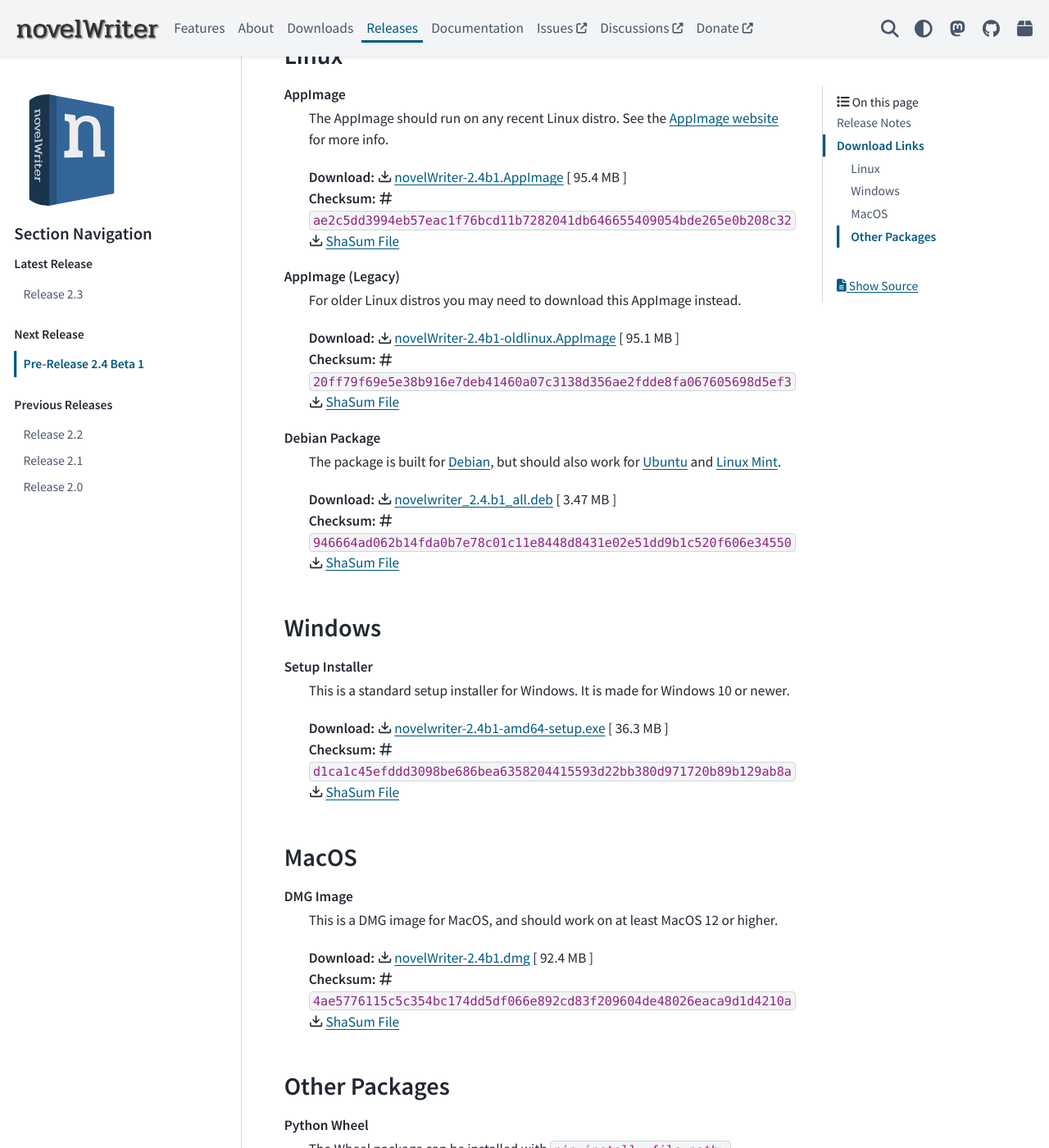
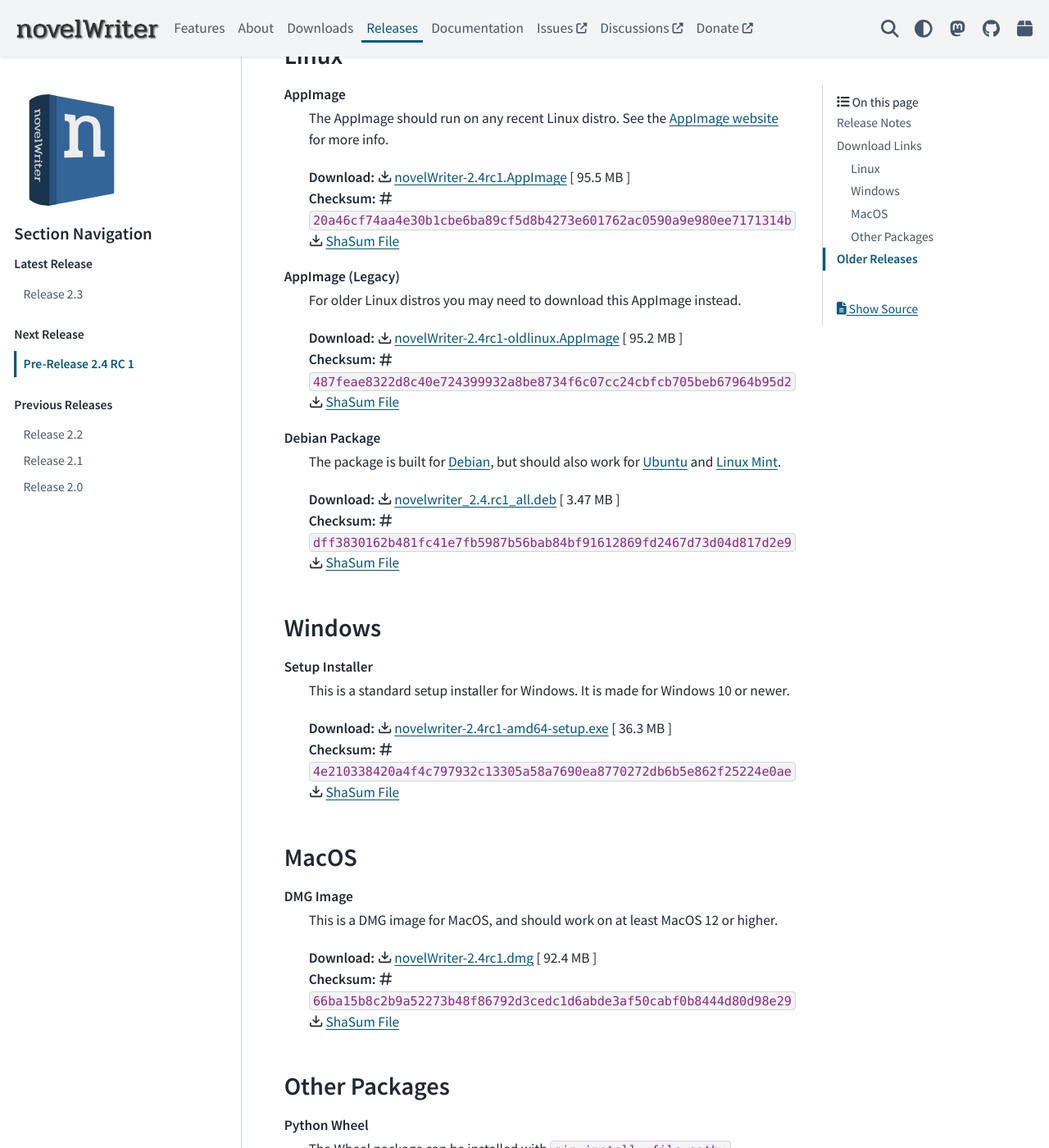
Before and after one commit to vkbo/novelWriter.io, a Sphinx documentation site: the page built from source/releases/release_2_4.rst, in a window 1280 px wide and 1400 px high, scrolled down 812 px. Shown: the whole window at 82% size. Built offline with Sphinx 7.4.7 and the PyData theme 0.15.4, drawn with Linux system fonts in a browser that asks for light colours; some of the changed text lies outside the part shown.

Commit message:
Release 2.4 RC 1

```diff
--- a/source/generated/download_pre_release.rst
+++ b/source/generated/download_pre_release.rst
@@ -4,10 +4,10 @@
 .. _Linux Mint: https://linuxmint.com/
 .. _novelWriter Repository: https://github.com/vkbo/novelWriter/
 
-| **Release Version:** Version 2.4 Beta 1
-| **Release Date:** March 26, 2024
+| **Release Version:** Version 2.4 RC 1
+| **Release Date:** April 6, 2024
 | **Release Notes:** :ref:`main_release_2_4`
-| **GitHub Release:** :octicon:`mark-github` `GitHub <https://github.com/vkbo/novelWriter/releases/tag/v2.4b1>`__
+| **GitHub Release:** :octicon:`mark-github` `GitHub <https://github.com/vkbo/novelWriter/releases/tag/v2.4rc1>`__
 
 Linux
 -----
@@ -15,20 +15,20 @@
 **AppImage**
    The AppImage should run on any recent Linux distro. See the `AppImage website`_ for more info.
 
-   | **Download:** :octicon:`download` `novelWriter-2.4b1.AppImage <https://github.com/vkbo/novelWriter/releases/download/v2.4b1/novelWriter-2.4b1.AppImage>`__ [ 95.4 MB ]
-   | **Checksum:** :octicon:`hash` ``ae2c5dd3994eb57eac1f76bcd11b7282041db646655409054bde265e0b208c32`` :octicon:`download` `ShaSum File <https://github.com/vkbo/novelWriter/releases/download/v2.4b1/novelWriter-2.4b1.AppImage.sha256>`__
+   | **Download:** :octicon:`download` `novelWriter-2.4rc1.AppImage <https://github.com/vkbo/novelWriter/releases/download/v2.4rc1/novelWriter-2.4rc1.AppImage>`__ [ 95.5 MB ]
+   | **Checksum:** :octicon:`hash` ``20a46cf74aa4e30b1cbe6ba89cf5d8b4273e601762ac0590a9e980ee7171314b`` :octicon:`download` `ShaSum File <https://github.com/vkbo/novelWriter/releases/download/v2.4rc1/novelWriter-2.4rc1.AppImage.sha256>`__
 
 **AppImage (Legacy)**
    For older Linux distros you may need to download this AppImage instead.
 
-   | **Download:** :octicon:`download` `novelWriter-2.4b1-oldlinux.AppImage <https://github.com/vkbo/novelWriter/releases/download/v2.4b1/novelWriter-2.4b1-oldlinux.AppImage>`__ [ 95.1 MB ]
-   | **Checksum:** :octicon:`hash` ``20ff79f69e5e38b916e7deb41460a07c3138d356ae2fdde8fa067605698d5ef3`` :octicon:`download` `ShaSum File <https://github.com/vkbo/novelWriter/releases/download/v2.4b1/novelWriter-2.4b1-oldlinux.AppImage.sha256>`__
+   | **Download:** :octicon:`download` `novelWriter-2.4rc1-oldlinux.AppImage <https://github.com/vkbo/novelWriter/releases/download/v2.4rc1/novelWriter-2.4rc1-oldlinux.AppImage>`__ [ 95.2 MB ]
+   | **Checksum:** :octicon:`hash` ``487feae8322d8c40e724399932a8be8734f6c07cc24cbfcb705beb67964b95d2`` :octicon:`download` `ShaSum File <https://github.com/vkbo/novelWriter/releases/download/v2.4rc1/novelWriter-2.4rc1-oldlinux.AppImage.sha256>`__
 
 **Debian Package**
    The package is built for Debian_, but should also work for Ubuntu_ and `Linux Mint`_.
 
-   | **Download:** :octicon:`download` `novelwriter_2.4.b1_all.deb <https://github.com/vkbo/novelWriter/releases/download/v2.4b1/novelwriter_2.4.b1_all.deb>`__ [ 3.47 MB ]
-   | **Checksum:** :octicon:`hash` ``946664ad062b14fda0b7e78c01c11e8448d8431e02e51dd9b1c520f606e34550`` :octicon:`download` `ShaSum File <https://github.com/vkbo/novelWriter/releases/download/v2.4b1/novelwriter_2.4.b1_all.deb.sha256>`__
+   | **Download:** :octicon:`download` `novelwriter_2.4.rc1_all.deb <https://github.com/vkbo/novelWriter/releases/download/v2.4rc1/novelwriter_2.4.rc1_all.deb>`__ [ 3.47 MB ]
+   | **Checksum:** :octicon:`hash` ``dff3830162b481fc41e7fb5987b56bab84bf91612869fd2467d73d04d817d2e9`` :octicon:`download` `ShaSum File <https://github.com/vkbo/novelWriter/releases/download/v2.4rc1/novelwriter_2.4.rc1_all.deb.sha256>`__
 
 
 Windows
@@ -37,8 +37,8 @@
 **Setup Installer**
    This is a standard setup installer for Windows. It is made for Windows 10 or newer.
 
-   | **Download:** :octicon:`download` `novelwriter-2.4b1-amd64-setup.exe <https://github.com/vkbo/novelWriter/releases/download/v2.4b1/novelwriter-2.4b1-amd64-setup.exe>`__ [ 36.3 MB ]
-   | **Checksum:** :octicon:`hash` ``d1ca1c45efddd3098be686bea6358204415593d22bb380d971720b89b129ab8a`` :octicon:`download` `ShaSum File <https://github.com/vkbo/novelWriter/releases/download/v2.4b1/novelwriter-2.4b1-amd64-setup.exe.sha256>`__
+   | **Download:** :octicon:`download` `novelwriter-2.4rc1-amd64-setup.exe <https://github.com/vkbo/novelWriter/releases/download/v2.4rc1/novelwriter-2.4rc1-amd64-setup.exe>`__ [ 36.3 MB ]
+   | **Checksum:** :octicon:`hash` ``4e210338420a4f4c797932c13305a58a7690ea8770272db6b5e862f25224e0ae`` :octicon:`download` `ShaSum File <https://github.com/vkbo/novelWriter/releases/download/v2.4rc1/novelwriter-2.4rc1-amd64-setup.exe.sha256>`__
 
 
 MacOS
@@ -47,8 +47,8 @@
 **DMG Image**
    This is a DMG image for MacOS, and should work on at least MacOS 12 or higher.
 
-   | **Download:** :octicon:`download` `novelWriter-2.4b1.dmg <https://github.com/vkbo/novelWriter/releases/download/v2.4b1/novelWriter-2.4b1.dmg>`__ [ 92.4 MB ]
-   | **Checksum:** :octicon:`hash` ``4ae5776115c5c354bc174dd5df066e892cd83f209604de48026eaca9d1d4210a`` :octicon:`download` `ShaSum File <https://github.com/vkbo/novelWriter/releases/download/v2.4b1/novelWriter-2.4b1.dmg.sha256>`__
+   | **Download:** :octicon:`download` `novelWriter-2.4rc1.dmg <https://github.com/vkbo/novelWriter/releases/download/v2.4rc1/novelWriter-2.4rc1.dmg>`__ [ 92.4 MB ]
+   | **Checksum:** :octicon:`hash` ``66ba15b8c2b9a52273b48f86792d3cedc1d6abde3af50cabf0b8444d80d98e29`` :octicon:`download` `ShaSum File <https://github.com/vkbo/novelWriter/releases/download/v2.4rc1/novelWriter-2.4rc1.dmg.sha256>`__
 
 
 Other Packages
@@ -57,11 +57,11 @@
 **Python Wheel**
    The Wheel package can be installed with ``pip install <file_path>``.
 
-   | **Download:** :octicon:`download` `novelWriter-2.4b1-py3-none-any.whl <https://github.com/vkbo/novelWriter/releases/download/v2.4b1/novelWriter-2.4b1-py3-none-any.whl>`__ [ 3.92 MB ]
-   | **Checksum:** :octicon:`hash` ``3303b70d918c4d61db5ae165885ffc2207453d7b403f8c2510162981e1848be1`` :octicon:`download` `ShaSum File <https://github.com/vkbo/novelWriter/releases/download/v2.4b1/novelWriter-2.4b1-py3-none-any.whl.sha256>`__
+   | **Download:** :octicon:`download` `novelWriter-2.4rc1-py3-none-any.whl <https://github.com/vkbo/novelWriter/releases/download/v2.4rc1/novelWriter-2.4rc1-py3-none-any.whl>`__ [ 3.92 MB ]
+   | **Checksum:** :octicon:`hash` ``91685452cf49db7a78ce11c12a084836eb8270ccb074c3cb94b98b06bb25933a`` :octicon:`download` `ShaSum File <https://github.com/vkbo/novelWriter/releases/download/v2.4rc1/novelWriter-2.4rc1-py3-none-any.whl.sha256>`__
 
 **Source Code**
 The source code packages are archived files of the entire source code. See also the `novelWriter Repository`_.
 
-| **Download:** :octicon:`download` `novelWriter-2.4b1.zip <https://api.github.com/repos/vkbo/novelWriter/zipball/v2.4b1>`__
-| **Download:** :octicon:`download` `novelWriter-2.4b1.tar.gz <https://api.github.com/repos/vkbo/novelWriter/tarball/v2.4b1>`__
+| **Download:** :octicon:`download` `novelWriter-2.4rc1.zip <https://api.github.com/repos/vkbo/novelWriter/zipball/v2.4rc1>`__
+| **Download:** :octicon:`download` `novelWriter-2.4rc1.tar.gz <https://api.github.com/repos/vkbo/novelWriter/tarball/v2.4rc1>`__
--- a/source/releases/release_2_4.rst
+++ b/source/releases/release_2_4.rst
@@ -1,10 +1,10 @@
 .. _main_release_2_4:
 
-**********************
-Pre-Release 2.4 Beta 1
-**********************
+********************
+Pre-Release 2.4 RC 1
+********************
 
-| **Release Date:** March 26, 2024
+| **Release Date:** April 6, 2024
 
 Release Notes
 =============
@@ -16,9 +16,17 @@
 
 The next upcoming release of novelWriter is 2.4.
 
-You can follow the development progress on the `2.4 RC 1 Milestone <https://github.com/vkbo/novelWriter/milestone/76>`__.
+You can follow the development progress on the `2.4 Milestone <https://github.com/vkbo/novelWriter/milestone/77>`__.
 
 Download Links
 ==============
 
 .. include:: ../generated/download_pre_release.rst
+
+
+Older Releases
+==============
+
+Past release packages are available for download on `GitHub <https://github.com/vkbo/novelWriter/releases>`__.
+
+| :octicon:`mark-github` `Download Release 2.4 Beta 1 <https://github.com/vkbo/novelWriter/releases/tag/v2.4b1>`__
```
